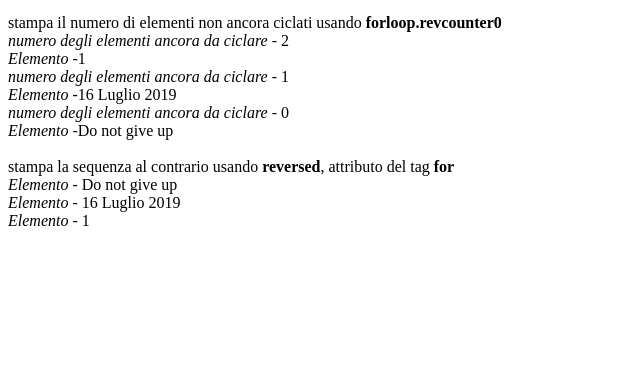
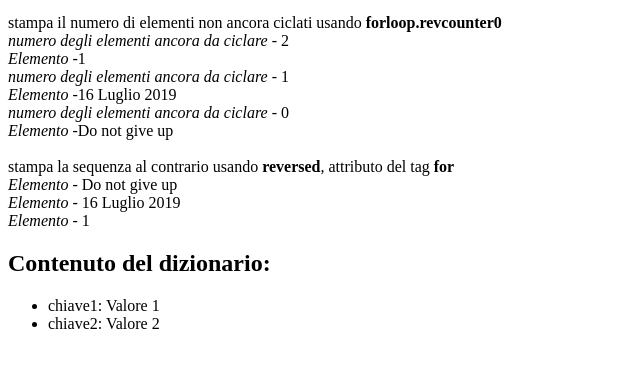
Before and after one commit to GostivariMattia/primo_progetto, a Django app: a page that uses seconda_app/templates/es_for.html in a window 1280 px wide. Shown: the part 390-758 px from the top of the page, without its empty margins (0-640 px from the left). Run offline with Django 4.2, Linux system fonts and the light colour scheme.

Commit message:
passo 12

```diff
--- a/seconda_app/templates/es_for.html
+++ b/seconda_app/templates/es_for.html
@@ -53,6 +53,13 @@
  {% for x in list2 reversed %}
  <i>Elemento</i> - {{ x }}</br>
  {% endfor %}
+ <h2>Contenuto del dizionario:</h2>
+ <ul>
+    {% for key,value in my_dict.items%}
+        <li>{{ key }}: {{ value }}</li>
+    {% endfor %}
+ </ul>
+ <!-- Itera e stampa il contenuto di un dizionario-->
 
 </body>
 </html>
--- a/seconda_app/views.py
+++ b/seconda_app/views.py
@@ -23,6 +23,7 @@ def es_for(request):
     context={
         'list1': [1,datetime.date(2019,7,16), 'Do not give up'],
         'list2': [1,datetime.date(2019,7,16), 'Do not give up'],
+        'my_dict':{'chiave1': 'Valore 1', 'chiave2': 'Valore 2'},
     }
     return render(request, "es_for.html",context)
 
```
